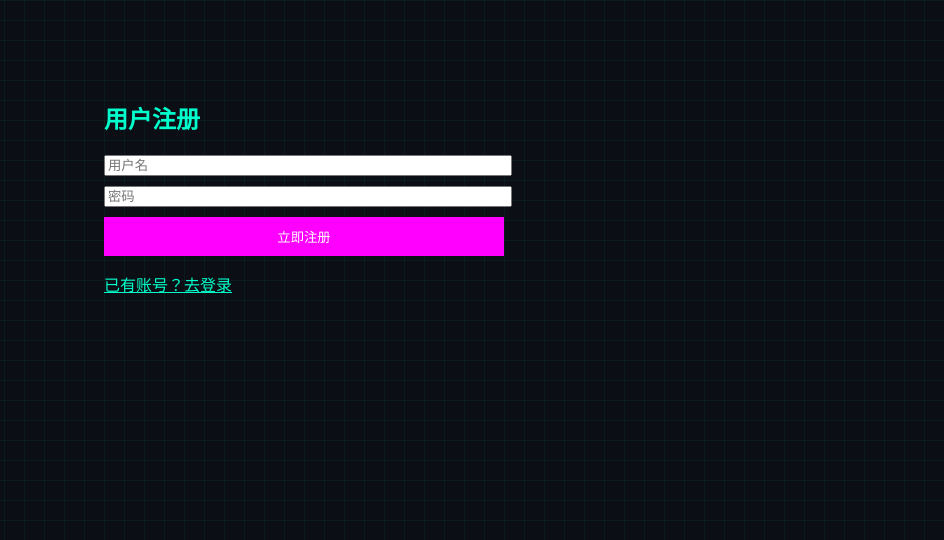
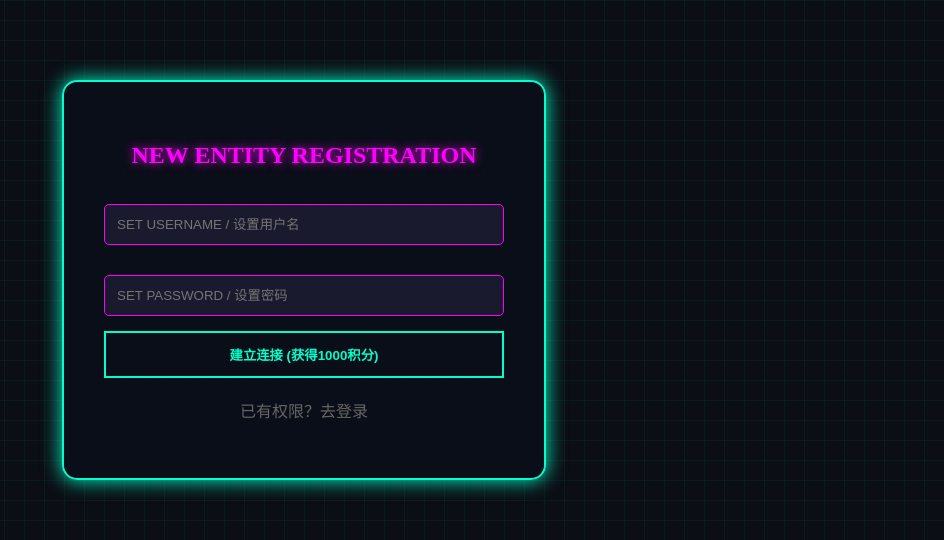
Before and after one commit to enollog199-crypto/dlt, a Flask app: page /register in a window 1280 px wide. Shown: the top 540 px of the page, without its empty margins (336-1280 px from the left). Run offline with Flask 3, Linux system fonts and the light colour scheme; parts of the project's set-up code (start-up, migrations or seed data) failed here and were passed over.

Commit message:
Update register.html

```diff
--- a/templates/register.html
+++ b/templates/register.html
@@ -1,18 +1,25 @@
 <!DOCTYPE html>
-<html>
+<html lang="zh">
 <head>
-    <title>注册 - 赛博大乐透</title>
+    <meta charset="UTF-8">
+    <title>加入系统 - 赛博大乐透</title>
     <link rel="stylesheet" href="{{ url_for('static', filename='css/style.css') }}">
+    <style>
+        .register-box { max-width: 400px; margin: 80px auto; padding: 40px; background: rgba(10, 15, 25, 0.9); border: 2px solid #00ffcc; box-shadow: 0 0 20px #00ffcc; border-radius: 15px; text-align: center; }
+        input { width: 100%; padding: 12px; margin: 15px 0; background: #1a1a2e; border: 1px solid #ff00ff; color: #ff00ff; border-radius: 5px; box-sizing: border-box; }
+        button { width: 100%; padding: 12px; background: transparent; border: 2px solid #00ffcc; color: #00ffcc; cursor: pointer; font-weight: bold; transition: 0.3s; }
+        button:hover { background: #00ffcc; color: black; box-shadow: 0 0 15px #00ffcc; }
+    </style>
 </head>
-<body class="container">
-    <div class="card" style="max-width: 400px; margin: 100px auto;">
-        <h2>用户注册</h2>
+<body>
+    <div class="register-box">
+        <h2 style="color: #ff00ff; text-shadow: 0 0 10px #ff00ff;">NEW ENTITY REGISTRATION</h2>
         <form method="POST">
-            <input type="text" name="username" placeholder="用户名" required style="width:100%; margin-bottom:10px;">
-            <input type="password" name="password" placeholder="密码" required style="width:100%; margin-bottom:10px;">
-            <button type="submit" style="background: #ff00ff; color: white; border: none; padding: 10px; width: 100%;">立即注册</button>
+            <input type="text" name="username" placeholder="SET USERNAME / 设置用户名" required>
+            <input type="password" name="password" placeholder="SET PASSWORD / 设置密码" required>
+            <button type="submit">建立连接 (获得1000积分)</button>
         </form>
-        <p><a href="{{ url_for('login') }}" style="color: #00ffcc;">已有账号？去登录</a></p>
+        <p style="margin-top:20px;"><a href="{{ url_for('login') }}" style="color: #666; text-decoration: none;">已有权限？去登录</a></p>
     </div>
 </body>
 </html>
```
